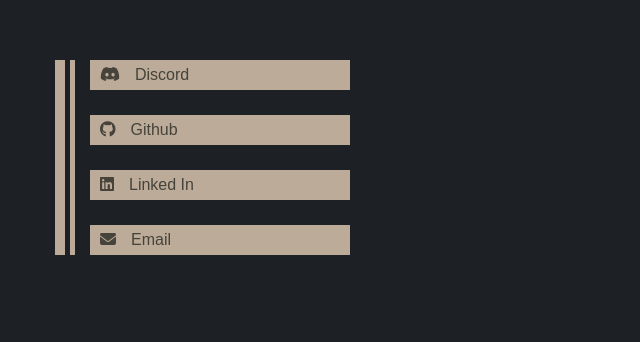
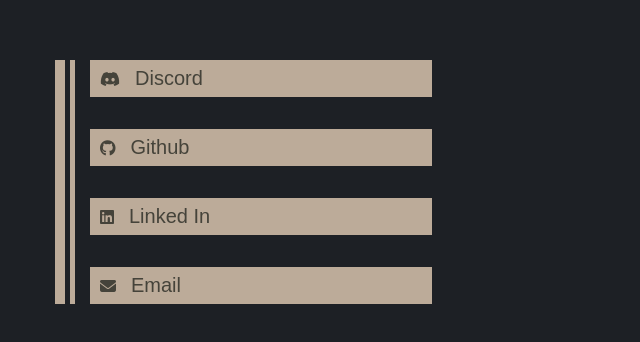
Before and after one commit to Kndgy/personal-website, a React (Create React App) app: page / in a window 1280 px wide. Shown: the part 180-522 px from the top of the page, without its empty margins (0-640 px from the left). Built offline with nearby package versions, Linux system fonts and the light colour scheme.

Commit message:
fixes width and height

```diff
--- a/src/App.css
+++ b/src/App.css
@@ -19,11 +19,11 @@ a{
   font-family: Arial, Helvetica, sans-serif;
   background-color: #bcab99;
   color: #45433a;
-  width: 250px;
-  margin-bottom: 25px;
-  height: 30px;
-  font-size: 16px;
-  line-height: 30px;
+  width: 332px;
+  margin-bottom: 32px;
+  height: 37px;
+  font-size: 20px;
+  line-height: 37px;
   padding-left: 10px;
   transition: 0.2s;
 }
@@ -53,7 +53,7 @@ a{
 .ver{
   margin-left: 5px;
   width: 10px;
-  height: 195px;
+  height: 244px;
   background-color: #bcab99;
 }
 
```
